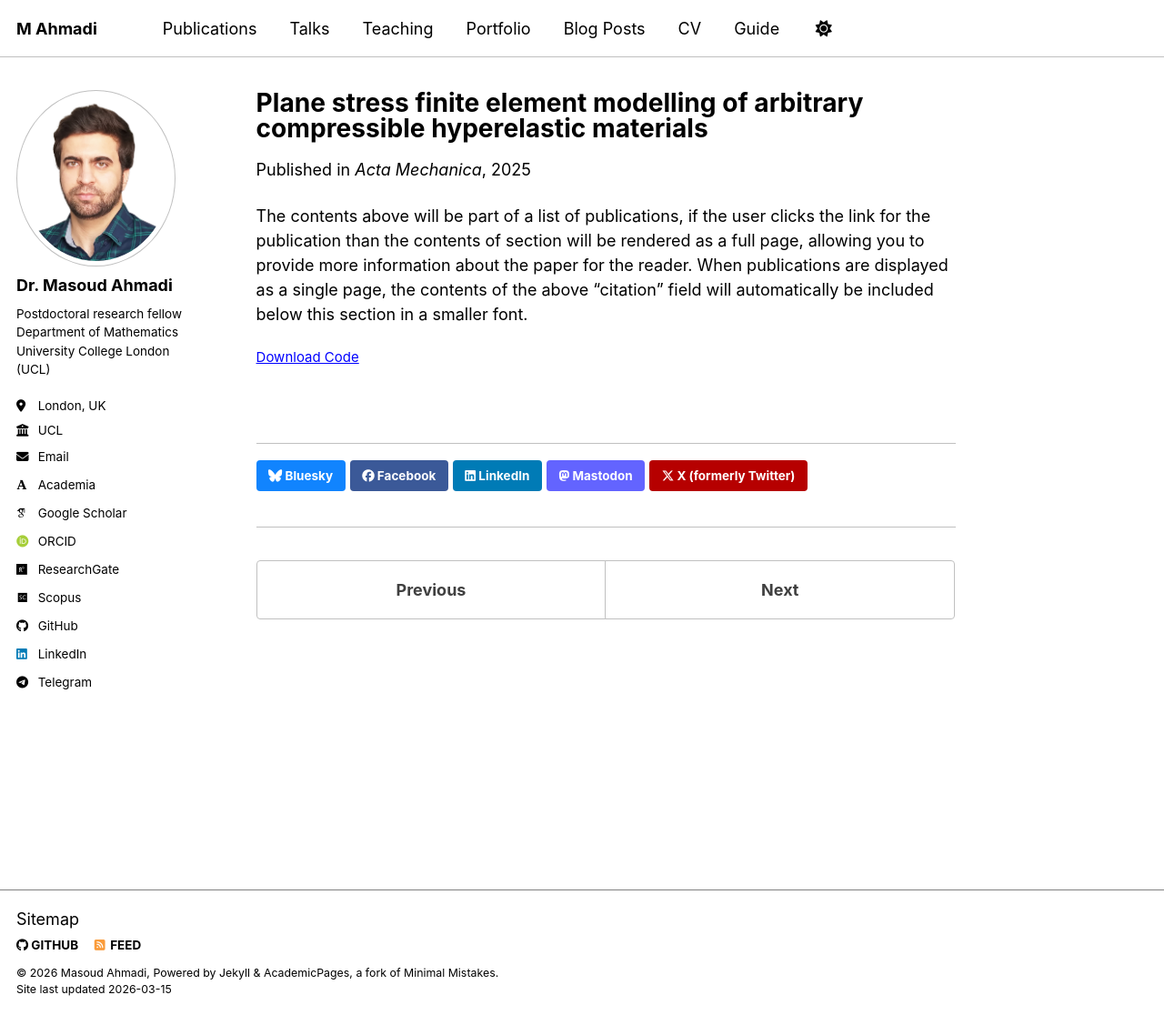
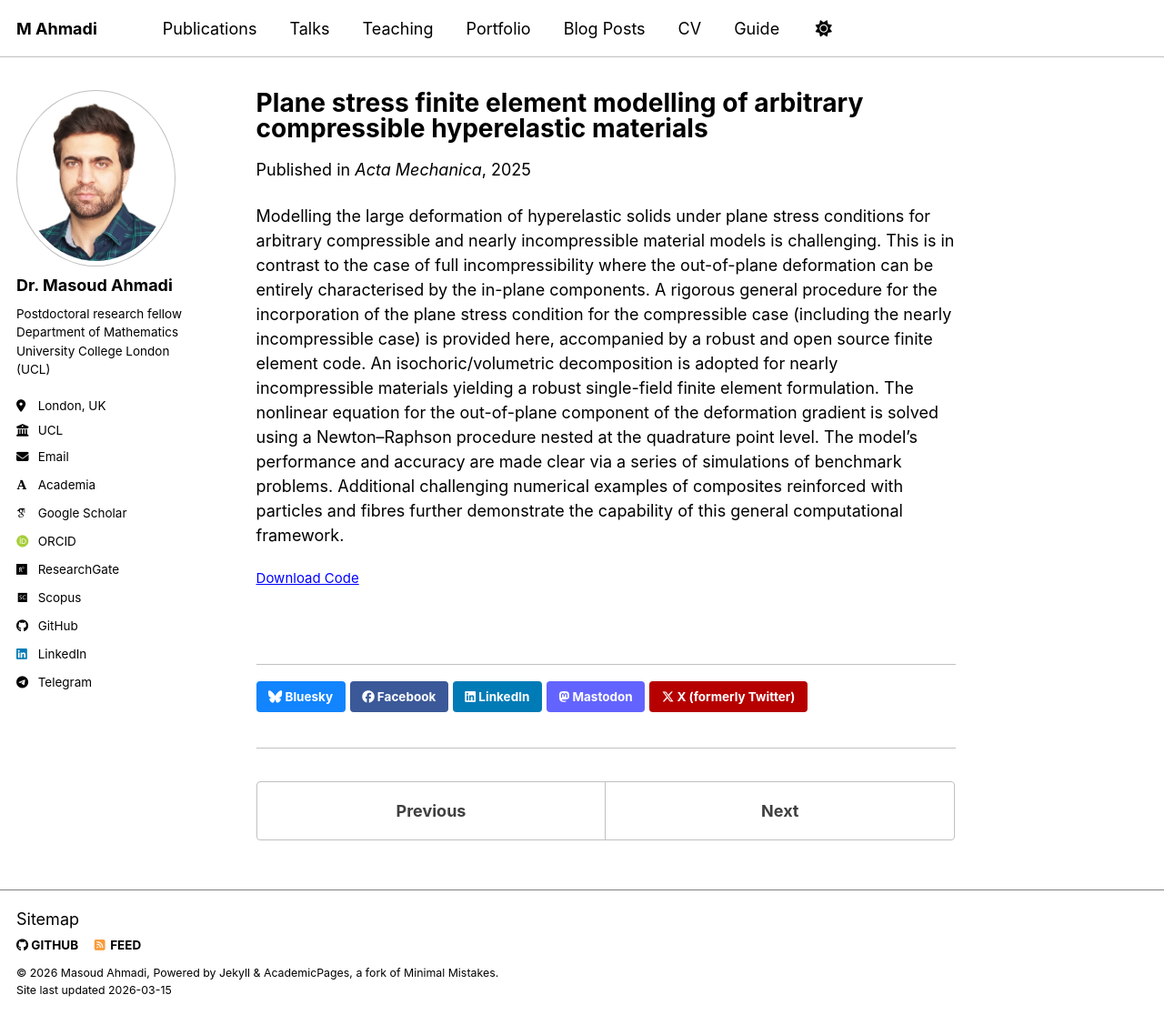
Before and after one commit to Masoud16ahm/Masoud16ahm.github.io, a Jekyll site: the page built from _publications/2009-10-01-paper-title-number-1.md, in a window 1280 px wide and 1116 px high. Shown: the whole window at 91% size. Built offline with Jekyll 4.4.1, drawn with Linux system fonts in a browser that asks for light colours; some web fonts are replaced; a script bundle is joined from its source files by our own code; library files that are not in the unit come from our copies.

Commit message:
Revise publication details and content for clarity
Updated permalink and publication details, including date and excerpt. Revised the content to provide a detailed overview of the modelling approach and its applications.

```diff
--- a/_publications/2009-10-01-paper-title-number-1.md
+++ b/_publications/2009-10-01-paper-title-number-1.md
@@ -2,11 +2,11 @@
 title: "Plane stress finite element modelling of arbitrary compressible hyperelastic materials"
 collection: publications
 category: manuscripts
-permalink: /publication/2009-10-01-paper-title-number-1
+permalink: /publication/2025-Plane-stress-finite-element-modelling-of-arbitrary-compressible-hyperelastic-materials
 excerpt: 'A rigorous general procedure for the incorporation of the plane stress condition for the compressible case (including the nearly incompressible case) is provided, accompanied by a robust and open source finite element code.'
 date: 2025-07-01
 venue: 'Acta Mechanica'
 paperurl: 'https://link.springer.com/content/pdf/10.1007/s00707-025-04310-z.pdf'
 codeurl: 'https://zenodo.org/records/11636988'
 ---
-The contents above will be part of a list of publications, if the user clicks the link for the publication than the contents of section will be rendered as a full page, allowing you to provide more information about the paper for the reader. When publications are displayed as a single page, the contents of the above "citation" field will automatically be included below this section in a smaller font.
+Modelling the large deformation of hyperelastic solids under plane stress conditions for arbitrary compressible and nearly incompressible material models is challenging. This is in contrast to the case of full incompressibility where the out-of-plane deformation can be entirely characterised by the in-plane components. A rigorous general procedure for the incorporation of the plane stress condition for the compressible case (including the nearly incompressible case) is provided here, accompanied by a robust and open source finite element code. An isochoric/volumetric decomposition is adopted for nearly incompressible materials yielding a robust single-field finite element formulation. The nonlinear equation for the out-of-plane component of the deformation gradient is solved using a Newton–Raphson procedure nested at the quadrature point level. The model’s performance and accuracy are made clear via a series of simulations of benchmark problems. Additional challenging numerical examples of composites reinforced with particles and fibres further demonstrate the capability of this general computational framework.
```
